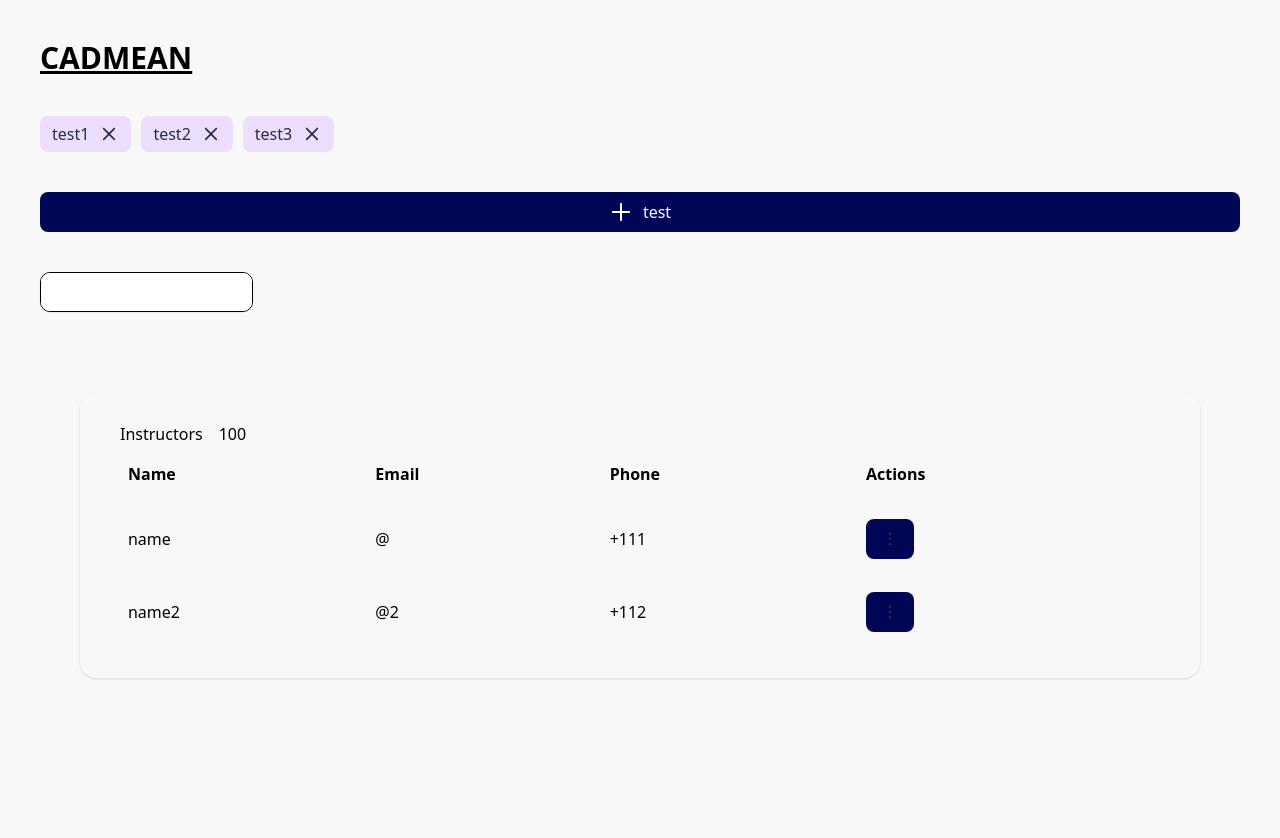
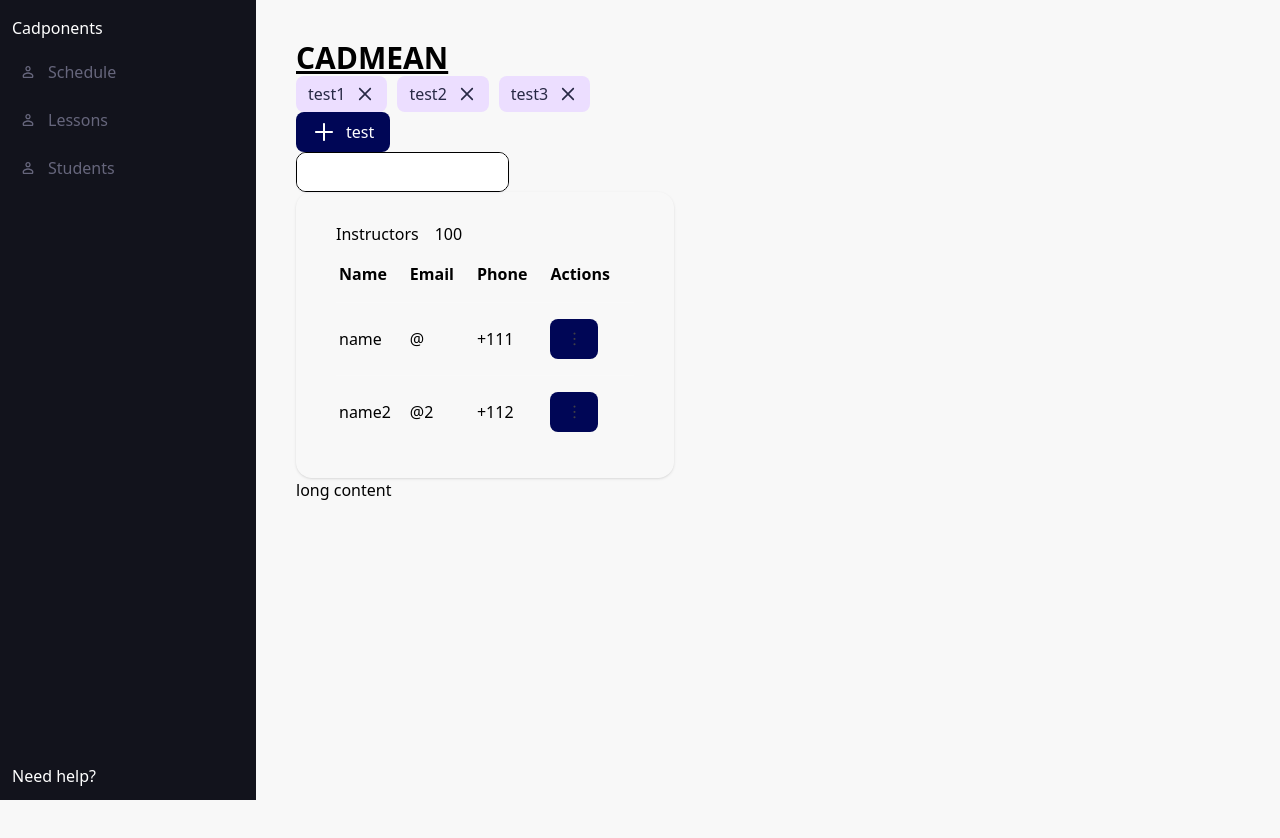
Before and after one commit to cadmean-us/cadponents, a SvelteKit app: page / in a window 1280 px wide. Shown: the top 838 px of the page. Before the commit the page ends 800 px from the top, so only its background shows below. Built offline with nearby package versions, Linux system fonts and the light colour scheme.

Commit message:
menu update

```diff
--- /dev/null
+++ b/src/lib/Student.svelte
@@ -0,0 +1,18 @@
+<script>
+	export let fill = 'white';
+</script>
+
+<svg fill="none" height="16" viewBox="0 0 16 16" width="16" xmlns="http://www.w3.org/2000/svg">
+	<path
+		clip-rule="evenodd"
+		d="M10.6666 4.66667C10.6666 6.13943 9.47271 7.33333 7.99998 7.33333C6.52722 7.33333 5.33331 6.13943 5.33331 4.66667C5.33331 3.19391 6.52722 2 7.99998 2C9.47271 2 10.6666 3.19391 10.6666 4.66667ZM9.33331 4.66667C9.33331 5.40305 8.73638 6 7.99998 6C7.26358 6 6.66665 5.40305 6.66665 4.66667C6.66665 3.93029 7.26358 3.33333 7.99998 3.33333C8.73638 3.33333 9.33331 3.93029 9.33331 4.66667Z"
+		{fill}
+		fill-rule="evenodd"
+	/>
+	<path
+		clip-rule="evenodd"
+		d="M13.3334 11.4444C13.3334 11.1555 13.2428 10.8716 13.0544 10.6526C11.8318 9.23251 10.0209 8.33331 8.00002 8.33331C5.97913 8.33331 4.16825 9.23251 2.94567 10.6526C2.75719 10.8716 2.66669 11.1555 2.66669 11.4444V12.6666C2.66669 13.403 3.26364 14 4.00002 14H12C12.7364 14 13.3334 13.403 13.3334 12.6666V11.4444ZM12 11.4722C11.0209 10.363 9.59249 9.66665 8.00002 9.66665C6.40757 9.66665 4.97917 10.363 4.00002 11.4722V12.6666H12V11.4722Z"
+		{fill}
+		fill-rule="evenodd"
+	/>
+</svg>
--- a/src/lib/chips/Chip.svelte
+++ b/src/lib/chips/Chip.svelte
@@ -1,19 +1,21 @@
 <script>
 	import { createEventDispatcher } from 'svelte';
-    import Close from "$lib/icons/Close.svelte";
-    import {fade } from 'svelte/transition';
+	import Close from '$lib/icons/Close.svelte';
+	import { fade } from 'svelte/transition';
 
 	const dispatch = createEventDispatcher();
-    export let id
-    export let value
+	export let id;
+	export let value;
 	function remove() {
 		dispatch('remove', id);
 	}
-
 </script>
 
-<div class="rounded-lg flex gap-[10px] items-center justify-center text-[#282945] bg-[#ECDEFF] w-fit px-[12px] py-[6px]"
-    in:fade={{ duration: 200 }} out:fade={{ duration: 200 }}>
+<div
+	class="rounded-lg flex gap-[10px] items-center justify-center text-[#282945] bg-[#ECDEFF] w-fit px-[12px] py-[6px]"
+	in:fade={{ duration: 200 }}
+	out:fade={{ duration: 200 }}
+>
 	<slot>{value}</slot>
-    <Close on:click={remove}/>
+	<Close class="cursor-pointer" on:click={remove} />
 </div>
--- a/src/lib/menu/SideMenu.svelte
+++ b/src/lib/menu/SideMenu.svelte
@@ -8,12 +8,16 @@
 	export let tabs: SideMenuTabs[] = [];
 </script>
 
-<div aria-label="Sidebar" class="w-64 h-screen" id="default-sidebar">
+<div aria-label="Sidebar" class="w-64 h-screen sticky left-0 top-0" id="default-sidebar">
 	<div class="h-full px-3 py-4 overflow-y-auto bg-[#12131C]">
+		<slot name="title" />
 		<ul class="space-y-2 font-medium">
 			{#each tabs as tab}
 				<SideMenuTab {...tab} {inactiveColor} {activeColor} />
 			{/each}
 		</ul>
+		<div class="fixed bottom-0">
+			<slot name="footer" />
+		</div>
 	</div>
 </div>
--- a/src/routes/+page.svelte
+++ b/src/routes/+page.svelte
@@ -1,12 +1,12 @@
 <script lang="ts">
 	import Table from '$lib/table/Table.svelte';
-	import { fly, fade } from 'svelte/transition';
 	import Button from '$lib/Button.svelte';
 	import Input from '$lib/Input.svelte';
 	import Sheet from '$lib/Sheet.svelte';
+	import SideMenu from '$lib/menu/SideMenu.svelte';
+	import Student from '$lib/Student.svelte';
 	import Cadmean from '$lib/Cadmean.svelte';
-	import Chip from "$lib/chips/Chip.svelte";
-	import Chips from "$lib/chips/Chips.svelte";
+	import Chips from '$lib/chips/Chips.svelte';
 
 	let headers = [
 		{ key: 'name', sort: false, value: 'Name' },
@@ -29,10 +29,10 @@
 	// })))
 
 	let data = [
-		{id:1, value:'test1'},
-		{id:2, value:'test2'},
-		{id:3, value:'test3'},
-	]
+		{ id: 1, value: 'test1' },
+		{ id: 2, value: 'test2' },
+		{ id: 3, value: 'test3' },
+	];
 
 	let title = 'Instructors';
 	let totalAmount = '100';
@@ -43,14 +43,41 @@
 	const onActionsClick = (row) => {
 		console.log(row);
 	};
+
+	let tabs = [
+		{
+			name: 'Schedule',
+			href: '/dashboard/schedule',
+			icon: Student,
+		},
+		{
+			name: 'Lessons',
+			href: '/dashboard/lessons',
+			icon: Student,
+		},
+		{
+			name: 'Students',
+			href: '/dashboard/students',
+			icon: Student,
+		},
+	];
 </script>
 
-<div class="flex flex-col gap-10 p-10">
+<Sheet bind:this={sheet} />
 
-<Cadmean class="underline"/>
+<div class="flex">
+	<SideMenu {tabs}>
+		<svelte:fragment slot="title">
+			<div class="text-white mb-3">Cadponents</div>
+		</svelte:fragment>
+		<svelte:fragment slot="footer">
+			<div class="text-white mb-3">Need help?</div>
+		</svelte:fragment>
+	</SideMenu>
+	<div class="p-10">
+		<Cadmean class="underline" />
 
-<Chips bind:data={data}/>
-
+		<Chips bind:data />
 		<Button
 			on:click={() => {
 				sheet.toggleVisibility();
@@ -58,10 +85,6 @@
 			prefix="/icons/Plus.svg">test</Button
 		>
 		<Input />
-
-<Sheet bind:this={sheet} />
-
-<div class="p-10">
 		<Table {headers} on:onActionsClick={(e) => onActionsClick(e.detail)} {rows} sortable>
 			<svelte:fragment slot="panel">
 				<div class="flex">
@@ -81,6 +104,6 @@
 				{/if}
 			</svelte:fragment>
 		</Table>
+		<div class="h-[1200px]">long content</div>
 	</div>
-
 </div>
```
Lines whose indentation alone changed are shown as unchanged.
